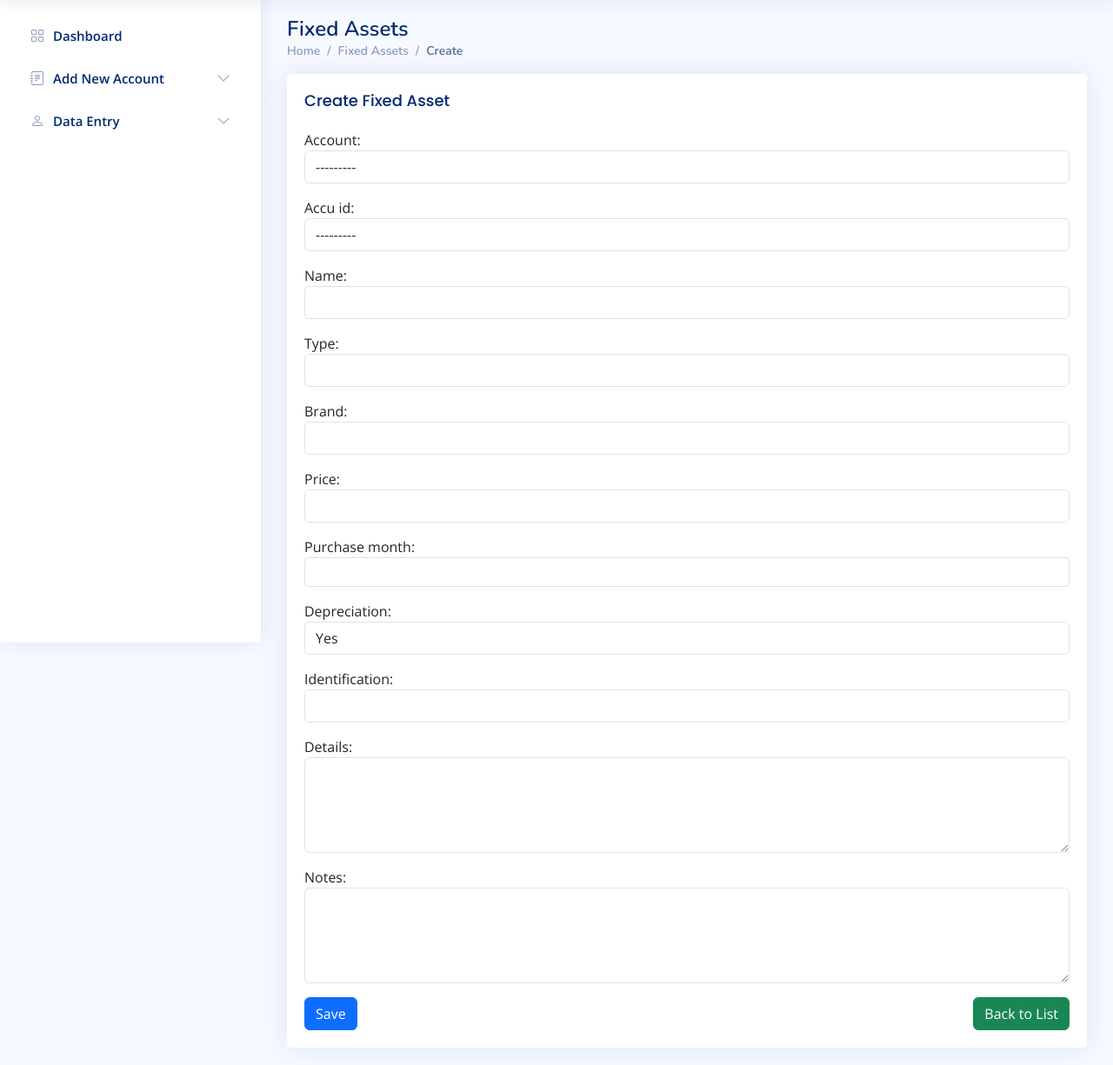
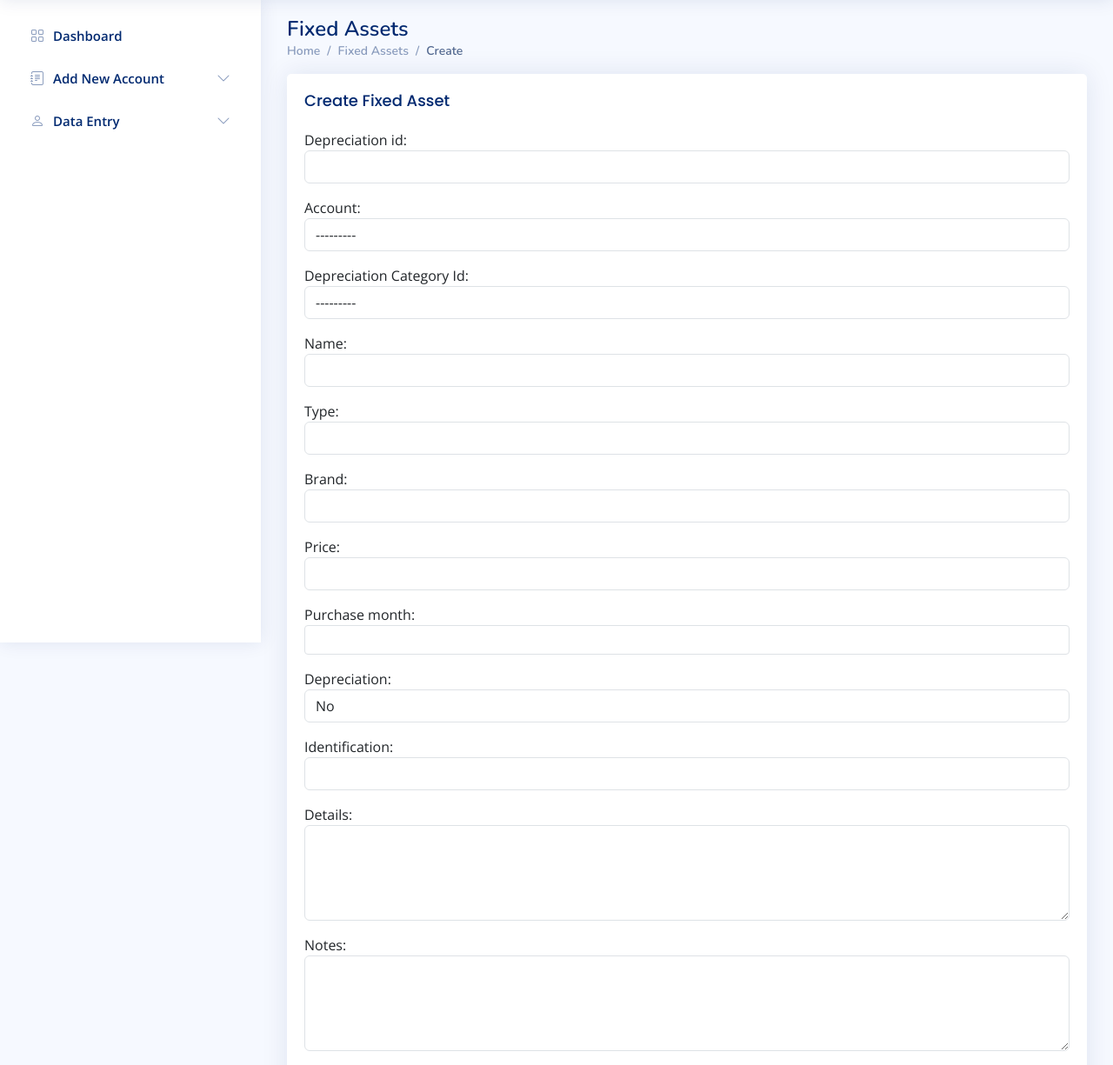
Before and after one commit to sarwarsikder/django-accounting, a Django app: page /fixed_assets/create/ in a window 1280 px wide. Shown: the part 61-1286 px from the top of the page at 87% size. Run offline with Django 4.2, Linux system fonts and the light colour scheme; a user stored in the database is signed in; data comes from the database, SQL or seed files in the repository; both versions use the stored data as it was after the commit; some libraries are stand-ins or nearby versions.

Commit message:
added depresiation category

```diff
--- a/apps/fixed_assets/form/fixed_assets_form.py
+++ b/apps/fixed_assets/form/fixed_assets_form.py
@@ -7,11 +7,15 @@ from apps.fixed_assets.models import FixedAsset, DepreciationCategory
 class FixedAssetForm(forms.ModelForm):
     class Meta:
         model = FixedAsset
-        fields = ['account', 'accu_id', 'name', 'type', 'brand', 'price',
+        fields = ['depreciation_id', 'account', 'accu_id', 'name', 'type', 'brand', 'price',
                   'purchase_month', 'depreciation', 'identification', 'details', 'notes']
 
         widgets = {
             'purchase_month': forms.DateInput(attrs={'class': 'form-control datepicker'}),
+        }
+
+        labels = {
+            'accu_id': 'Depreciation Category Id',
         }
 
     def __init__(self, user_company_id, user_company_branch, *args, **kwargs):
@@ -37,6 +41,8 @@ class FixedAssetForm(forms.ModelForm):
         self.fields['depreciation'].widget.attrs['class'] = 'form-control'
         self.fields['purchase_month'].widget.attrs['class'] = 'form-control datepicker'
 
+        self.fields['depreciation'].initial = 'No'
+
         # Reduce the size of 'details' and 'note' fields
         self.fields['details'].widget.attrs['cols'] = 3  # Adjust the width as needed
         self.fields['details'].widget.attrs['rows'] = 4  # Adjust the width as needed
--- a/apps/fixed_assets/models.py
+++ b/apps/fixed_assets/models.py
@@ -9,13 +9,13 @@ from apps.company.models import Company, CompanyBranch
 
 
 class DepreciationCategory(models.Model):
-    accu_id = models.AutoField(primary_key=True)
+    accu_id = models.CharField(primary_key=True, max_length=5)
     name = models.CharField(max_length=255)
     year = models.IntegerField()
     year_rate = models.DecimalField(max_digits=5, decimal_places=2)
 
     def __str__(self):
-        return f"{self.accu_id} - {self.name} - {self.year} - {self.year_rate}"
+        return f"{self.accu_id}"
 
 
 class FixedAsset(models.Model):
@@ -23,11 +23,11 @@ class FixedAsset(models.Model):
     YES = 'yes'
     NO = 'no'
     DEPRECIATION_CHOICES = [
+        (NO, 'No'),
         (YES, 'Yes'),
-        (NO, 'No'),
     ]
     # Relationships
-    depreciation_id = models.AutoField(primary_key=True)
+    depreciation_id = models.CharField(primary_key=True, max_length=10, unique=True)
     account = models.ForeignKey(Account, on_delete=models.CASCADE, null=True)
     accu_id = models.ForeignKey(DepreciationCategory, on_delete=models.CASCADE, null=True)
     company_id = models.ForeignKey(Company, on_delete=models.CASCADE, default=None)
@@ -37,7 +37,7 @@ class FixedAsset(models.Model):
     brand = models.CharField(max_length=255)
     price = models.DecimalField(max_digits=10, decimal_places=2)  # Example decimal field
     purchase_month = models.DateField()
-    depreciation = models.CharField(max_length=3, choices=DEPRECIATION_CHOICES, default=YES)
+    depreciation = models.CharField(max_length=3, choices=DEPRECIATION_CHOICES, default=NO)
     identification = models.CharField(max_length=255)
     details = models.TextField()
     notes = models.TextField()
--- a/apps/fixed_assets/views.py
+++ b/apps/fixed_assets/views.py
@@ -40,6 +40,7 @@ def create_asset(request):
             user = request.user
 
             fixed_asset_instance = form.save(commit=False)
+            fixed_asset_instance.depreciation_id = request.POST['accu_id'] + '' + request.POST['depreciation_id']
             fixed_asset_instance.company_id = user_company_id
             fixed_asset_instance.company_branch = user_company_branch
             fixed_asset_instance.created_by_id = user.id
@@ -73,6 +74,7 @@ def update_asset(request, depreciation_id):
             form = form.save(commit=False)
             form.company_id = user.company
             form.company_branch = user.company_branch
+            form.depreciation_id = request.POST['accu_id'] + '' + request.POST['depreciation_id']
             form.account = cleaned_data['account']
             form.accu_id = cleaned_data['accu_id']
             form.save()
--- a/apps/inventory/models.py
+++ b/apps/inventory/models.py
@@ -26,6 +26,7 @@ class Inventory(models.Model):
     inventory_type = models.CharField(max_length=255)
     measure = models.ForeignKey(Measures, on_delete=models.CASCADE)
     avg_price = models.DecimalField(max_digits=10, decimal_places=2, null=True, blank=True)
+    avg_amount = models.DecimalField(max_digits=10, decimal_places=2, null=True, blank=True)
     detail = models.TextField()
     note = models.TextField()
     company_id = models.ForeignKey(Company, on_delete=models.CASCADE, default=None)
--- a/apps/journal/forms/forms.py
+++ b/apps/journal/forms/forms.py
@@ -8,18 +8,18 @@ from apps.persons.models import Person
 class DocumentForm(forms.ModelForm):
     class Meta:
         model = Document
-        fields = ['date', 'name', 'notes']
+        fields = ['date', 'notes']
 
     def __init__(self, user_company_id, user_company_branch, *args, **kwargs):
         super(DocumentForm, self).__init__(*args, **kwargs)
         # You can customize the form fields if needed
         self.fields['date'].widget.attrs.update({'class': 'datepicker form-control', 'placeholder': 'Select a date'})
         self.fields['notes'].widget.attrs.update({'class': 'form-control', 'rows': '3', 'placeholder': 'Enter notes'})
-        self.fields['name'].widget.attrs.update({'class': 'form-control', 'placeholder': 'Enter name'})
+        # self.fields['name'].widget.attrs.update({'class': 'form-control', 'placeholder': 'Enter name'})
 
         # Make 'notes' and 'other_field' not required
         self.fields['notes'].required = False
-        self.fields['name'].required = False
+        # self.fields['name'].required = False
 
 
 class TransactionForm(forms.ModelForm):
--- a/templates/inventory/inventory_form.html
+++ b/templates/inventory/inventory_form.html
@@ -58,8 +58,8 @@
 
     <script>
         $(function () {
-            $("#id_account").combobox();
-            $("#id_measure").combobox();
+            {#$("#id_account").combobox();#}
+            {#$("#id_measure").combobox();#}
         });
     </script>
 
--- a/templates/journal/transaction_list.html
+++ b/templates/journal/transaction_list.html
@@ -33,9 +33,8 @@
                                 <thead>
                                 <tr>
                                     <th>ID</th>
-                                    <th>Name</th>
+                                    <th>Date</th>
                                     <th>Notes</th>
-                                    <th>Date</th>
                                     <th>Actions</th>
                                 </tr>
                                 </thead>
@@ -43,9 +42,8 @@
                                 {% for document in context.documents %}
                                     <tr>
                                         <td>{{ document.doc_id }}</td>
-                                        <td>{{ document.name|default:"" }}</td>
+                                        <td>{{ document.date }}</td>
                                         <td>{{ document.notes }}</td>
-                                        <td>{{ document.date }}</td>
                                         <td>
                                             <!-- Add links or buttons for actions -->
                                             <a class="btn btn-primary"
```
Also changed, not shown: apps/inventory/forms/forms.py (+8 -8 lines), apps/fixed_assets/migrations/0005_alter_fixedasset_depreciation.py (added), apps/fixed_assets/migrations/0006_alter_depreciationcategory_accu_id_and_more.py (added), apps/fixed_assets/migrations/0007_alter_fixedasset_depreciation_id.py (added), apps/inventory/migrations/0004_inventory_avg_amount.py (added), db.sqlite3.
